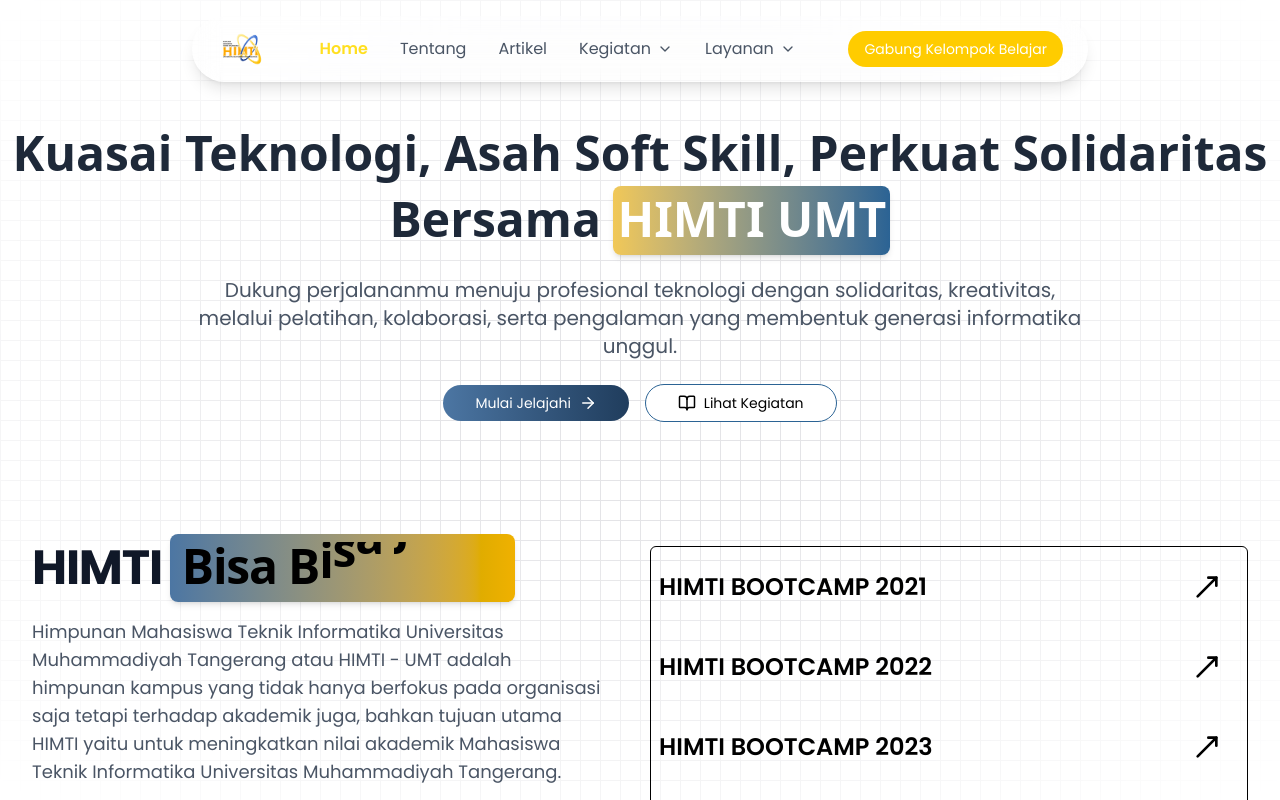
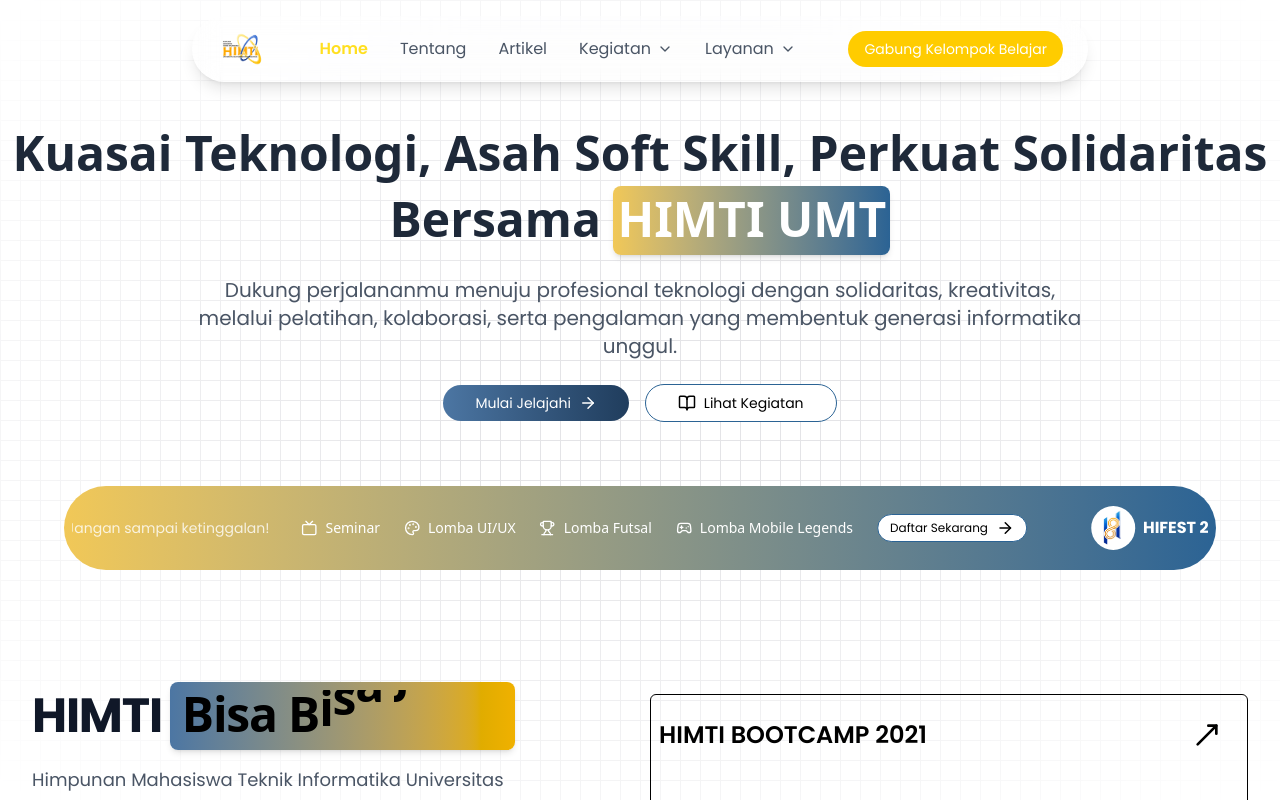
Before and after one commit to LitbangHimtiUMT/himti-web-revamp, a React (Vite) app: page / in a window 1280 px wide. Shown: the top 800 px of the page. Built offline with nearby package versions, Linux system fonts and the light colour scheme.

Commit message:
add BannerSection

```diff
--- /dev/null
+++ b/src/features/home/components/hero-section/BannerSection.jsx
@@ -0,0 +1,53 @@
+import { Poppins } from '../../../global/components/Text';
+import { ScrollingBanner } from './ScrollingBanner';
+import { Tv, Palette, Trophy, Gamepad2, ArrowRight } from 'lucide-react';
+import { Button } from '../../../global/components/Button';
+import { Link } from 'react-router';
+
+export default function BannerSection() {
+
+  const bannerContent = (
+    <div className="flex items-center gap-x-8 text-white whitespace-nowrap">
+
+    <div className="flex items-center gap-2">
+        <div className="bg-white rounded-full p-1 flex items-center justify-center">
+          <img
+            src="/images/hifest-logo.png"
+            alt="hifest-logo"
+            className="h-9 w-9 object-contain"
+          />
+        </div>
+        <Poppins className="font-bold text-md">HIFEST 2025</Poppins>
+
+        <Poppins className="text-sm leading-6 opacity-80">
+            Segera hadir di Universitas Muhammadiyah Tangerang. Jangan sampai ketinggalan!
+        </Poppins>
+      </div>
+
+        <div className="flex items-center gap-x-6 text-sm">
+            <span className="flex items-center gap-2"><Tv size={16} /> Seminar</span>
+            <span className="flex items-center gap-2"><Palette size={16} /> Lomba UI/UX</span>
+            <span className="flex items-center gap-2"><Trophy size={16} />Lomba Futsal</span>
+            <span className="flex items-center gap-2"><Gamepad2 size={16} />Lomba Mobile Legends</span>
+        <Button variant="secondary" size="sm" rounded="full">
+            <div className="flex items-center gap-2 px-1">
+             <Link to="/pendaftaran">Daftar Sekarang</Link>
+                <ArrowRight size={18} />
+            </div>
+        </Button>
+        </div>
+    </div>
+  );
+
+  return (
+    <div className="bg-gradient-to-r from-[#f1c857] to-[#2b6394] rounded-full mx-auto max-w-6xl my-8 animate-fade-in-up">
+        <div className="relative isolate overflow-hidden px-2 py-1">
+            <ScrollingBanner
+                items={[bannerContent, bannerContent]}
+                direction="left"
+                speed="normal"
+            />
+        </div>
+    </div>
+  );
+}
--- /dev/null
+++ b/src/features/home/components/hero-section/ScrollingBanner.jsx
@@ -0,0 +1,79 @@
+/* eslint-disable react/prop-types */
+import { cn } from "../../../../lib/utils";
+import { useEffect, useState, useRef } from "react";
+
+export const ScrollingBanner = ({
+  items,
+  direction = "left",
+  speed = "normal",
+  pauseOnHover = true,
+  className,
+}) => {
+  const containerRef = useRef(null);
+  const scrollerRef = useRef(null);
+  const [start, setStart] = useState(false);
+
+  useEffect(() => {
+    if (containerRef.current && scrollerRef.current) {
+      const scrollerContent = Array.from(scrollerRef.current.children);
+      scrollerContent.forEach((item) => {
+        const duplicatedItem = item.cloneNode(true);
+        if (scrollerRef.current) {
+          scrollerRef.current.appendChild(duplicatedItem);
+        }
+      });
+      getDirection();
+      getSpeed();
+      setStart(true);
+    }
+  }, []);
+
+  const getDirection = () => {
+    if (containerRef.current) {
+      containerRef.current.style.setProperty(
+        "--animation-direction",
+        direction === "left" ? "forwards" : "reverse"
+      );
+    }
+  };
+
+  const getSpeed = () => {
+    if (containerRef.current) {
+      if (speed === "fast") {
+        containerRef.current.style.setProperty("--animation-duration", "20s");
+      } else if (speed === "normal") {
+        containerRef.current.style.setProperty("--animation-duration", "70s");
+      } else {
+        containerRef.current.style.setProperty("--animation-duration", "90s");
+      }
+    }
+  };
+
+  return (
+    <div
+      ref={containerRef}
+      className={cn(
+        "scroller relative z-20 w-full overflow-hidden",
+        className
+      )}
+    >
+      <ul
+        ref={scrollerRef}
+        className={cn(
+          "flex min-w-full shrink-0 gap-16 py-4 w-max flex-nowrap",
+          start && "animate-scroll",
+          pauseOnHover && "hover:[animation-play-state:paused]"
+        )}
+      >
+        {items.map((item, idx) => (
+          <li
+            className="flex items-center space-x-16"
+            key={idx}
+          >
+            {item}
+          </li>
+        ))}
+      </ul>
+    </div>
+  );
+};
--- a/src/features/home/view/HomePage.jsx
+++ b/src/features/home/view/HomePage.jsx
@@ -3,11 +3,13 @@
 import PrestasiSection from "../components/prestasi-section/PrestasiSection";
 import ProgramSection from "../components/program-section/ProgramSection";
 import AlumniSection from "../components/alumni-section/AlumniSection";
+import BannerSection from "../components/hero-section/BannerSection";
 
 export default function HomePage() {
   return (
     <>
       <HeroSection />
+      <BannerSection />
       <MiniAboutSection />
       <PrestasiSection />
       <ProgramSection />
--- a/src/index.css
+++ b/src/index.css
@@ -7,12 +7,34 @@
 /* Animasi Scroll Alumni Card */
 @layer utilities {
   .animate-scroll {
-    animation: scroll var(--animation-duration, 40s)
+    animation: scroll var(--animation-duration, 90s)
       var(--animation-direction, forwards) linear infinite;
   }
+
+  .animate-aurora {
+    animation: aurora 20s linear infinite;
+  }
+
+  .animate-fade-in-up {
+    animation: fade-in-up 0.7s cubic-bezier(0.4, 0, 0.2, 1) both;
+  }
+
+  .animate-fade-in-down {
+    animation: fade-in-down 0.8s ease-out forwards;
+  }
+
   @keyframes scroll {
     to {
       transform: translate(calc(-50% - 0.5rem));
+    }
+  }
+
+  @keyframes aurora {
+    from {
+      background-position: 50% 50%, 50% 50%;
+    }
+    to {
+      background-position: 350% 50%, 350% 50%;
     }
   }
 
@@ -26,6 +48,7 @@
       transform: translateY(0);
     }
   }
+
   @keyframes fade-in-down {
     from {
       opacity: 0;
@@ -35,13 +58,6 @@
       opacity: 1;
       transform: translateY(0);
     }
-  }
-
-  .animate-fade-in-up {
-    animation: fade-in-up 0.7s cubic-bezier(0.4, 0, 0.2, 1) both;
-  }
-  .animate-fade-in-down {
-    animation: fade-in-down 0.8s ease-out forwards;
   }
 }
 
```
Also changed, not shown: public/images/hifest-logo.png (added).
